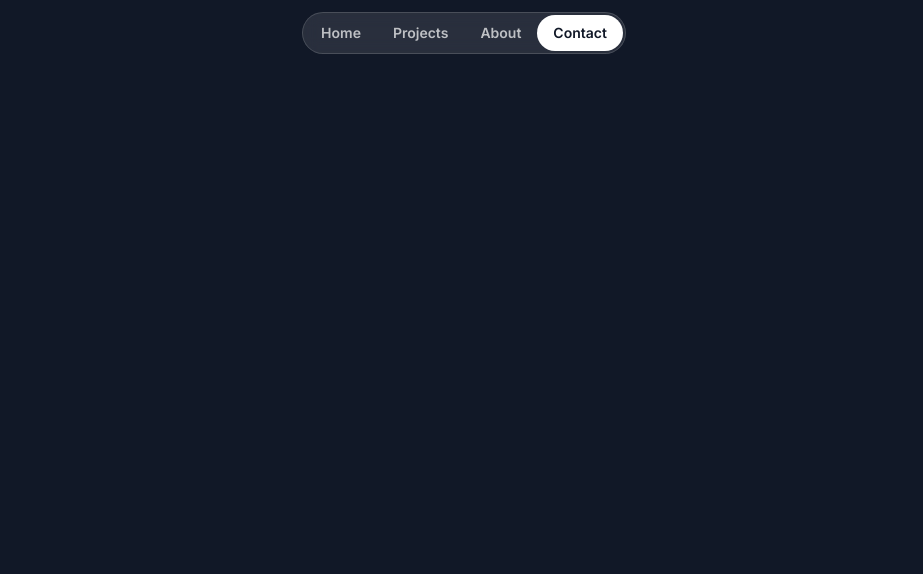
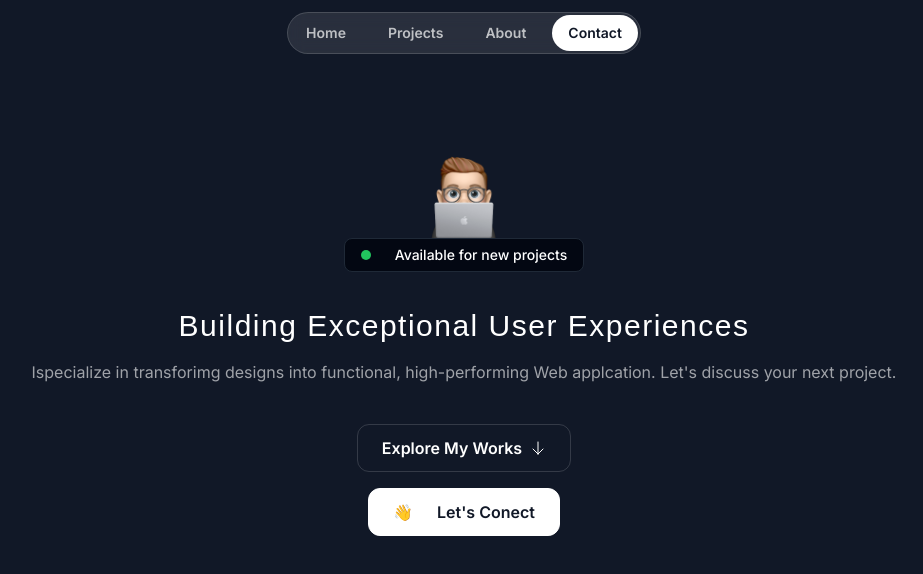
Before and after one commit to Askebir/Next.js-and-react-portfolio-website, a Next.js app: page / in a window 1280 px wide. Shown: the top 574 px of the page, without its empty margins (176-1099 px from the left). Built offline with nearby package versions, Linux system fonts and the light colour scheme; a web font is replaced by a local one.

Commit message:
hero section without fancycy background

```diff
--- a/src/app/page.tsx
+++ b/src/app/page.tsx
@@ -1,9 +1,11 @@
 import { Header } from "@/sections/Header";
+import { HeroSection } from "@/sections/Hero";
 
 export default function Home() {
   return (
     <div>
       <Header />
+      <HeroSection />
     </div>
   );
 }
--- a/src/sections/Header.tsx
+++ b/src/sections/Header.tsx
@@ -1,7 +1,7 @@
 export const Header = () => {
   return (
     <div className="flex justify-center items-center relative top-3">
-      <nav className="flex gap-1s p-0.5 border border-white/15 rounded-full bg-white/10 backdrop-blur ">
+      <nav className="flex gap-2.5 p-0.5 border border-white/15 rounded-full  bg-white/10 backdrop-blur ">
         <a href="#" className="nav-item">
           Home
         </a>
--- a/src/sections/Hero.tsx
+++ b/src/sections/Hero.tsx
@@ -1,3 +1,45 @@
+import memojiImage from "@/assets/images/memoji-computer.png";
+import Image from "next/image";
+import ArrowDown from "@/assets/icons/arrow-down.svg";
+
 export const HeroSection = () => {
-  return <div>Hero Section</div>;
+  return (
+    <div className="py-24">
+      <div className="container">
+        <div className="flex flex-col  items-center  ">
+          <Image
+            src={memojiImage}
+            className="size-[100px]"
+            alt="Person peeking from behind laptop"
+          />
+          <div className="bg-gray-950 border border-gray-800 px-4 py-1.5 inline-flex items-center gap-6  rounded-lg ">
+            <div className="bg-green-500  size-2.5  rounded-full "></div>
+            <div className="text-sm font-medium">
+              Available for new projects
+            </div>
+          </div>
+        </div>
+        <h1 className="font-serif text-3xl text-center mt-9  tracking-wider ">
+          Building Exceptional User Experiences
+        </h1>
+        <p className="mt-4 text-center text-white/60 ">
+          Ispecialize in transforimg designs into functional, high-performing
+          Web applcation. Let's discuss your next project.{" "}
+        </p>
+        <div className="flex flex-col items-center mt-10 gap-4  ">
+          <button className="inline-flex items-center gap-2 border border-white/15 px-6 h-12 rounded-xl">
+            <span className="font-semibold">Explore My Works</span>
+            <span className="w-4 h-4">
+              {" "}
+              <ArrowDown />
+            </span>
+          </button>
+          <button className="inline-flex items-center gap-6 border border-white bg-white text-gray-900 h-12 px-6 rounded-xl ">
+            <span> 👋</span>
+            <span className="font-semibold ">Let's Conect</span>
+          </button>
+        </div>
+      </div>
+    </div>
+  );
 };
```
